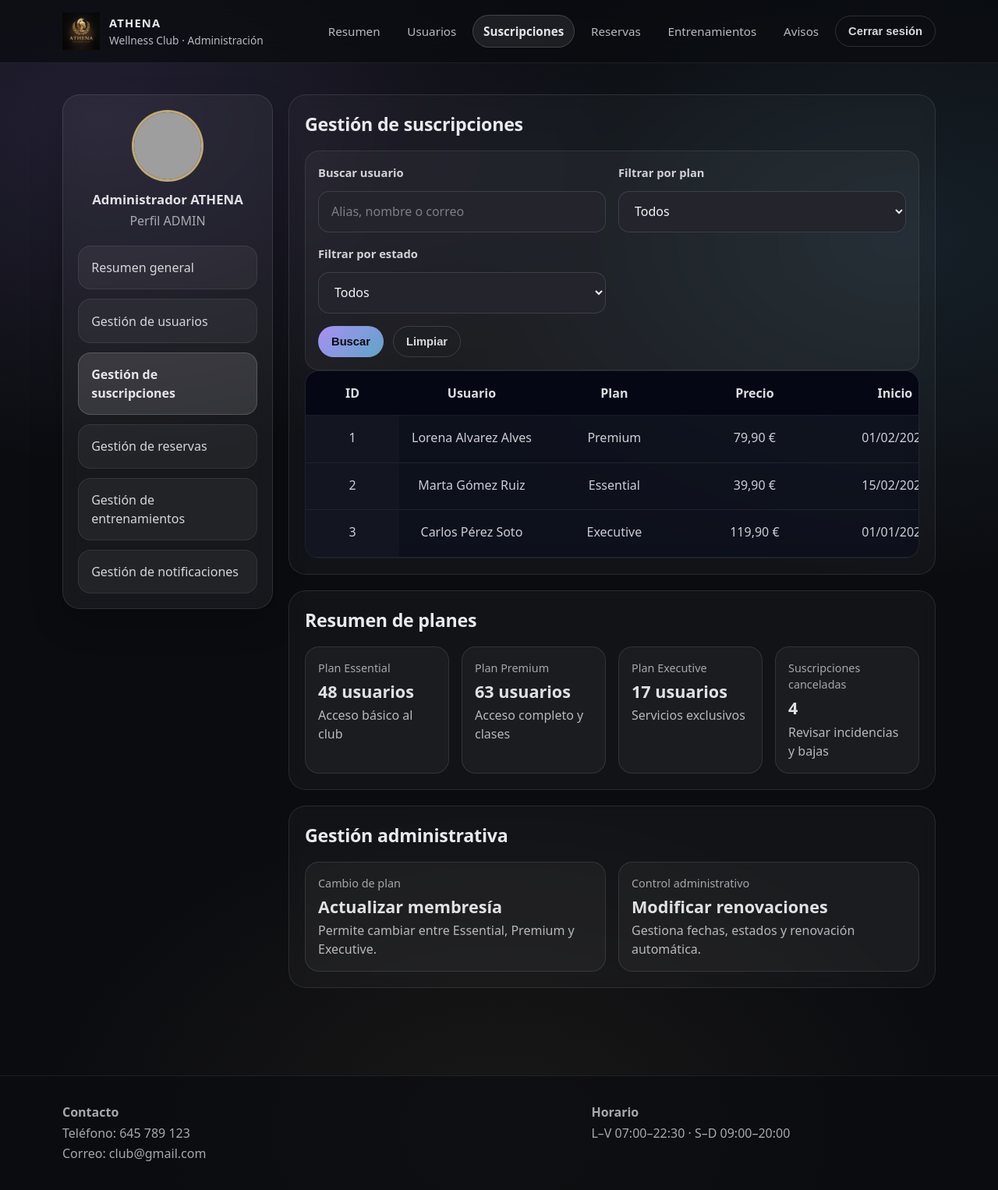
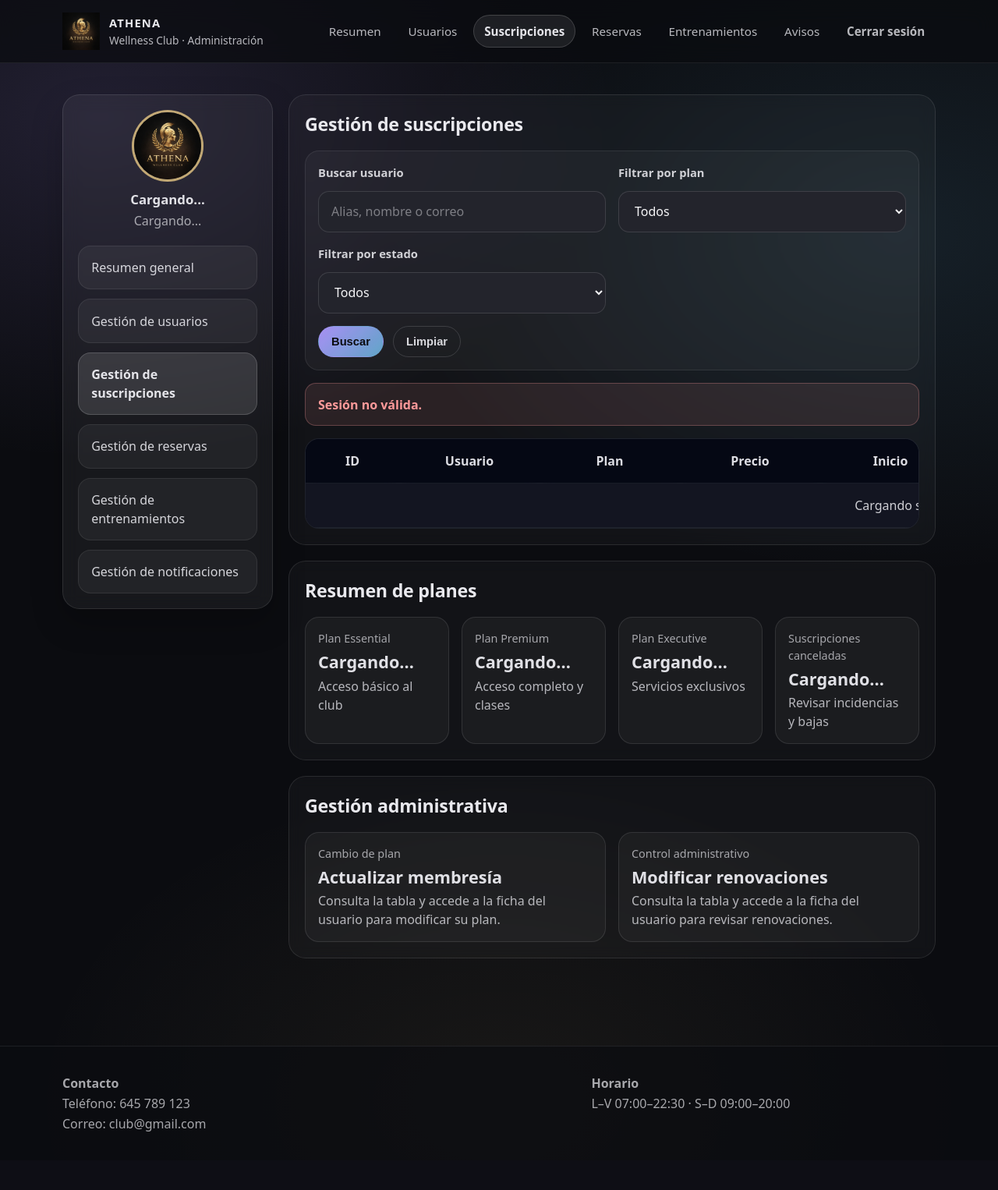
Before and after one commit to lalvealv/athena-wellness-club, a PHP site: page /admin/admin-suscripciones.html in a window 1280 px wide. Shown: the whole page at 78% size. After the commit the page ends 1451 px from the top, so only its background shows below. Run offline with PHP 8.4, Linux system fonts and the light colour scheme; grey boxes are pictures that could not be loaded.

Commit message:
Cambios listos de usuarios y haciendo correcciones en suscripciones

```diff
--- a/API/admin-suscripciones.php
+++ b/API/admin-suscripciones.php
@@ -1,13 +1,29 @@
 <?php
-require_once __DIR__ . '/../comprobar-admin.php';
+session_start();
+header('Content-Type: application/json; charset=utf-8');
+
 require_once __DIR__ . '/../conexion.php';
 
-header('Content-Type: application/json; charset=utf-8');
-
-$idAdmin = $_SESSION['id_usuario'];
+$idAdmin = (int)($_SESSION['id_usuario'] ?? 0);
 $busqueda = trim($_GET['buscar'] ?? '');
 $plan = trim($_GET['plan'] ?? '');
 $estado = trim($_GET['estado'] ?? '');
+
+if ($idAdmin <= 0) {
+    echo json_encode([
+        'ok' => false,
+        'mensaje' => 'Sesión no válida.'
+    ], JSON_UNESCAPED_UNICODE);
+    exit;
+}
+
+if (!isset($_SESSION['id_perfil']) || (int)$_SESSION['id_perfil'] !== 1) {
+    echo json_encode([
+        'ok' => false,
+        'mensaje' => 'Acceso no autorizado.'
+    ], JSON_UNESCAPED_UNICODE);
+    exit;
+}
 
 try {
     $sqlAdmin = "SELECT nombre, apellidos, foto_perfil
@@ -22,11 +38,10 @@ try {
     $admin = $stmtAdmin->fetch(PDO::FETCH_ASSOC);
 
     if (!$admin) {
-        http_response_code(404);
         echo json_encode([
             'ok' => false,
             'mensaje' => 'No se encontró el administrador logueado.'
-        ]);
+        ], JSON_UNESCAPED_UNICODE);
         exit;
     }
 
@@ -70,8 +85,8 @@ try {
     $listaSuscripciones = [];
     foreach ($suscripciones as $item) {
         $listaSuscripciones[] = [
-            'id_suscripcion' => $item['id_suscripcion'],
-            'id_usuario' => $item['id_usuario'],
+            'id_suscripcion' => (int)$item['id_suscripcion'],
+            'id_usuario' => (int)$item['id_usuario'],
             'usuario' => $item['usuario'] ?? '',
             'plan' => $item['plan'] ?? '',
             'precio' => isset($item['cuota']) ? number_format((float)$item['cuota'], 2, ',', '.') . ' €' : 'No disponible',
@@ -109,9 +124,9 @@ try {
     }
 
     $sqlCanceladas = "SELECT COUNT(*) FROM suscripcion WHERE estado = 'Cancelada'";
-    $totalCanceladas = (int) $conn->query($sqlCanceladas)->fetchColumn();
+    $totalCanceladas = (int)$conn->query($sqlCanceladas)->fetchColumn();
 
-    $fotoAdmin = !empty($admin['foto_perfil']) ? $admin['foto_perfil'] : '../img/admin.jpg';
+    $fotoAdmin = !empty($admin['foto_perfil']) ? $admin['foto_perfil'] : '../img/athena_logo.png';
     $nombreAdmin = trim(($admin['nombre'] ?? '') . ' ' . ($admin['apellidos'] ?? ''));
 
     echo json_encode([
@@ -130,10 +145,9 @@ try {
         ]
     ], JSON_UNESCAPED_UNICODE);
 } catch (PDOException $e) {
-    http_response_code(500);
     echo json_encode([
         'ok' => false,
         'mensaje' => 'Error al obtener las suscripciones.',
         'error' => $e->getMessage()
-    ]);
+    ], JSON_UNESCAPED_UNICODE);
 }
--- a/admin/admin-suscripciones.html
+++ b/admin/admin-suscripciones.html
@@ -17,7 +17,6 @@
 
 <body>
 
-    <!-- HEADER -->
     <header class="site-header site-header--socios">
         <div class="container header-inner header-inner--socios">
 
@@ -30,32 +29,30 @@
             </a>
 
             <nav class="nav nav--socios" aria-label="Navegación del área de administración">
-                <a href="admin-panel.php">Resumen</a>
+                <a href="admin-panel.html">Resumen</a>
                 <a href="admin-usuarios.html">Usuarios</a>
                 <a class="is-active" href="admin-suscripciones.html">Suscripciones</a>
                 <a href="admin-reservas.html">Reservas</a>
                 <a href="admin-entrenamientos.html">Entrenamientos</a>
                 <a href="admin-notificaciones.html">Avisos</a>
-                <button class="btn btn--ghost btn--small" type="button">Cerrar sesión</button>
+                <a class="btn btn--ghost btn--small" href="../logout.php">Cerrar sesión</a>
             </nav>
 
         </div>
     </header>
 
-    <!-- MAIN -->
     <main class="section section-socios">
         <div class="container socios-layout">
 
-            <!-- SIDEBAR -->
             <aside class="socios-sidebar">
                 <div class="socios-user">
-                    <img src="../img/admin.jpg" alt="Administrador ATHENA">
-                    <h3>Administrador ATHENA</h3>
-                    <p>Perfil ADMIN</p>
+                    <img id="admin-foto" src="../img/athena_logo.png" alt="Administrador ATHENA">
+                    <h3 id="admin-nombre">Cargando...</h3>
+                    <p id="admin-perfil">Cargando...</p>
                 </div>
 
                 <nav class="socios-menu" aria-label="Menú lateral de administración">
-                    <a href="admin-panel.php">Resumen general</a>
+                    <a href="admin-panel.html">Resumen general</a>
                     <a href="admin-usuarios.html">Gestión de usuarios</a>
                     <a class="is-active" href="admin-suscripciones.html">Gestión de suscripciones</a>
                     <a href="admin-reservas.html">Gestión de reservas</a>
@@ -64,15 +61,13 @@
                 </nav>
             </aside>
 
-            <!-- CONTENIDO -->
             <div class="socios-content">
 
-                <!-- FILTROS + TABLA -->
                 <section class="socios-panel">
                     <h2 class="h2">Gestión de suscripciones</h2>
 
                     <div class="profile-box box-spacing">
-                        <form action="#" method="get">
+                        <form id="form-filtro-suscripciones">
                             <div class="two-cols">
 
                                 <div class="form-row">
@@ -107,12 +102,15 @@
 
                             <div class="actions actions-top">
                                 <button class="btn btn--primary btn--small" type="submit">Buscar</button>
-                                <button class="btn btn--ghost btn--small" type="reset">Limpiar</button>
+                                <button class="btn btn--ghost btn--small" type="reset"
+                                    id="btn-limpiar-filtros-suscripciones">Limpiar</button>
                             </div>
                         </form>
                     </div>
 
-                    <div class="table-wrap">
+                    <p id="mensaje-admin-suscripciones" class="muted"></p>
+
+                    <div class="table-wrap" id="tabla-suscripciones-wrap">
                         <table class="mini-table">
                             <thead>
                                 <tr>
@@ -127,94 +125,64 @@
                                     <th>Acciones</th>
                                 </tr>
                             </thead>
-                            <tbody>
+                            <tbody id="tabla-suscripciones">
                                 <tr>
-                                    <td>1</td>
-                                    <td>Lorena Alvarez Alves</td>
-                                    <td>Premium</td>
-                                    <td>79,90 €</td>
-                                    <td>01/02/2026</td>
-                                    <td>01/04/2026</td>
-                                    <td class="status-ok">Activa</td>
-                                    <td>Sí</td>
-                                    <td><a href="admin-editar-usuario.html">Ver ficha</a></td>
-                                </tr>
-
-                                <tr>
-                                    <td>2</td>
-                                    <td>Marta Gómez Ruiz</td>
-                                    <td>Essential</td>
-                                    <td>39,90 €</td>
-                                    <td>15/02/2026</td>
-                                    <td>15/03/2026</td>
-                                    <td class="status-ok">Activa</td>
-                                    <td>No</td>
-                                    <td><a href="admin-editar-usuario.html">Ver ficha</a></td>
-                                </tr>
-
-                                <tr>
-                                    <td>3</td>
-                                    <td>Carlos Pérez Soto</td>
-                                    <td>Executive</td>
-                                    <td>119,90 €</td>
-                                    <td>01/01/2026</td>
-                                    <td>01/03/2026</td>
-                                    <td class="status-cancel">Cancelada</td>
-                                    <td>No</td>
-                                    <td><a href="admin-editar-usuario.html">Ver ficha</a></td>
+                                    <td colspan="9">Cargando suscripciones...</td>
                                 </tr>
                             </tbody>
                         </table>
                     </div>
                 </section>
 
-                <!-- RESUMEN -->
                 <section class="socios-panel panel-spacing">
                     <h2 class="h2">Resumen de planes</h2>
 
                     <div class="dashboard-grid">
                         <div class="info-card">
                             <span class="label">Plan Essential</span>
-                            <h3>48 usuarios</h3>
+                            <h3 id="resumen-essential">Cargando...</h3>
                             <p>Acceso básico al club</p>
                         </div>
 
                         <div class="info-card">
                             <span class="label">Plan Premium</span>
-                            <h3>63 usuarios</h3>
+                            <h3 id="resumen-premium">Cargando...</h3>
                             <p>Acceso completo y clases</p>
                         </div>
 
                         <div class="info-card">
                             <span class="label">Plan Executive</span>
-                            <h3>17 usuarios</h3>
+                            <h3 id="resumen-executive">Cargando...</h3>
                             <p>Servicios exclusivos</p>
                         </div>
 
                         <div class="info-card">
                             <span class="label">Suscripciones canceladas</span>
-                            <h3>4</h3>
+                            <h3 id="resumen-canceladas">Cargando...</h3>
                             <p>Revisar incidencias y bajas</p>
                         </div>
                     </div>
                 </section>
 
-                <!-- GESTIÓN -->
                 <section class="socios-panel panel-spacing">
                     <h2 class="h2">Gestión administrativa</h2>
 
                     <div class="two-cols">
-                        <div class="info-card">
+                        <a class="quick-card-link" href="#tabla-suscripciones-wrap">
+                            <div class="info-card quick-card">
                                 <span class="label">Cambio de plan</span>
                                 <h3>Actualizar membresía</h3>
-                            <p>Permite cambiar entre Essential, Premium y Executive.</p>
+                                <p>Consulta la tabla y accede a la ficha del usuario para modificar su plan.</p>
                             </div>
+                        </a>
 
-                        <div class="info-card">
+                        <a class="quick-card-link" href="#tabla-suscripciones-wrap">
+                            <div class="info-card quick-card">
                                 <span class="label">Control administrativo</span>
                                 <h3>Modificar renovaciones</h3>
-                            <p>Gestiona fechas, estados y renovación automática.</p>
+                                <p>Consulta la tabla y accede a la ficha del usuario para revisar renovaciones.</p>
                             </div>
+                        </a>
                     </div>
                 </section>
 
@@ -223,7 +191,6 @@
         </div>
     </main>
 
-    <!-- FOOTER -->
     <footer class="site-footer">
         <div class="container footer-inner">
             <div>
@@ -238,6 +205,7 @@
         </div>
     </footer>
 
+    <script src="../js/admin-suscripciones.js?v=5"></script>
 </body>
 
 </html>
--- a/estilo-admin.css
+++ b/estilo-admin.css
@@ -150,3 +150,82 @@
     font-weight: 700;
     font-size: 0.86rem;
 }
+
+.form-message {
+    margin-top: 1rem;
+    padding: 0.9rem 1rem;
+    border-radius: 14px;
+    font-weight: 600;
+    border: 1px solid transparent;
+    transition: 0.2s ease;
+}
+
+.form-message.success {
+    background: rgba(138, 230, 162, 0.10);
+    border-color: rgba(138, 230, 162, 0.28);
+    color: #8ae6a2;
+}
+
+.form-message.error {
+    background: rgba(255, 154, 154, 0.10);
+    border-color: rgba(255, 154, 154, 0.28);
+    color: #ff9a9a;
+}
+
+.form-message.warning {
+    background: rgba(255, 210, 125, 0.10);
+    border-color: rgba(255, 210, 125, 0.28);
+    color: #ffd27d;
+}
+
+.form-message.loading {
+    background: rgba(120, 210, 255, 0.10);
+    border-color: rgba(120, 210, 255, 0.28);
+    color: #78d2ff;
+}
+
+.form-message {
+    margin-top: 1rem;
+    padding: 0.9rem 1rem;
+    border-radius: 14px;
+    font-weight: 600;
+    border: 1px solid transparent;
+    transition: 0.2s ease;
+}
+
+.form-message.success {
+    background: rgba(138, 230, 162, 0.10);
+    border-color: rgba(138, 230, 162, 0.28);
+    color: #8ae6a2;
+}
+
+.form-message.error {
+    background: rgba(255, 154, 154, 0.10);
+    border-color: rgba(255, 154, 154, 0.28);
+    color: #ff9a9a;
+}
+
+.form-message.warning {
+    background: rgba(255, 210, 125, 0.10);
+    border-color: rgba(255, 210, 125, 0.28);
+    color: #ffd27d;
+}
+
+.quick-card-link {
+    display: block;
+    color: inherit;
+    text-decoration: none;
+}
+
+.quick-card {
+    height: 100%;
+    transition: transform 0.15s ease, border-color 0.2s ease, background 0.2s ease, box-shadow 0.2s ease;
+    cursor: pointer;
+}
+
+.quick-card:hover {
+    transform: translateY(-3px);
+    border-color: rgba(255, 255, 255, 0.16);
+    background: rgba(255, 255, 255, 0.06);
+    box-shadow: 0 14px 32px rgba(0, 0, 0, 0.18);
+}
```
Also changed, not shown: API/admin-editar-usuario.php (+67 -9 lines), JS/admin-editar-usuario.js (+80 -11 lines), JS/admin-suscripciones.js (+12 -3 lines), admin/admin-editar-usuario.html (+5 -3 lines). Lines whose indentation alone changed are shown as unchanged.
